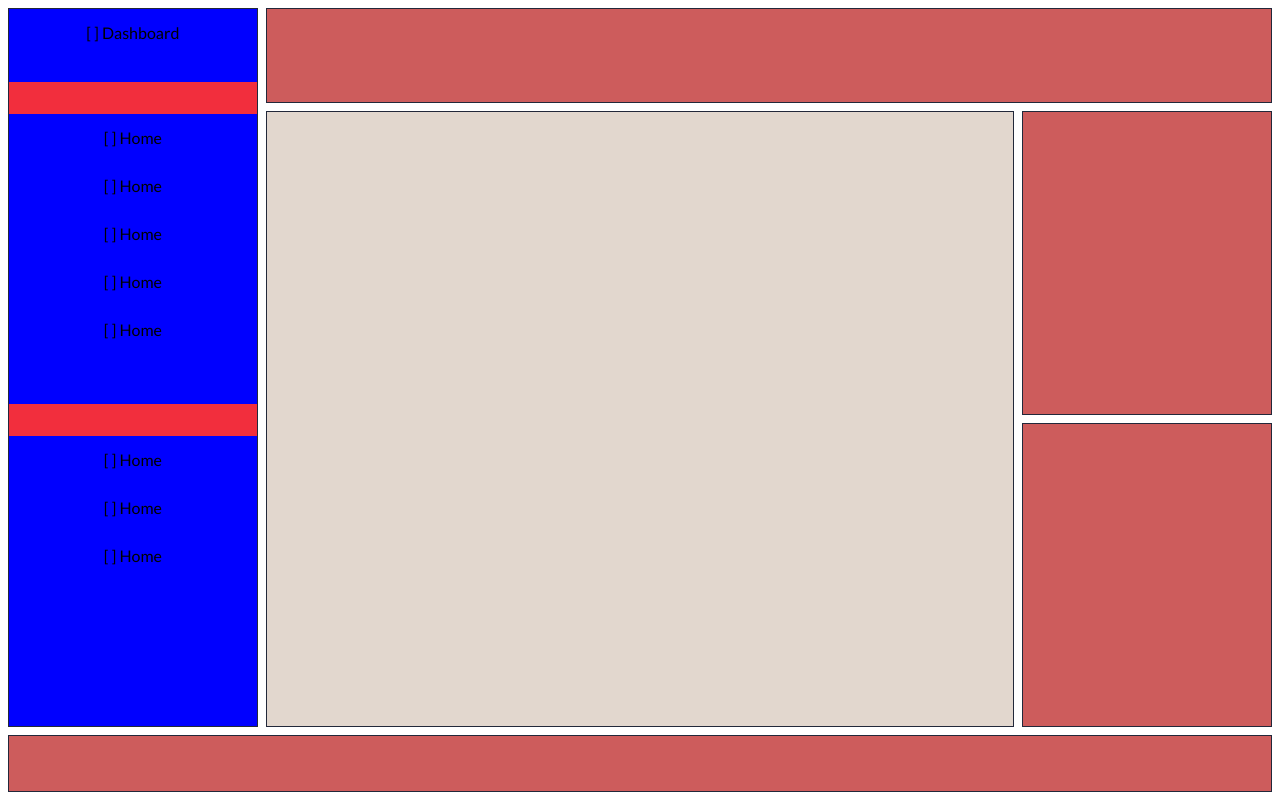
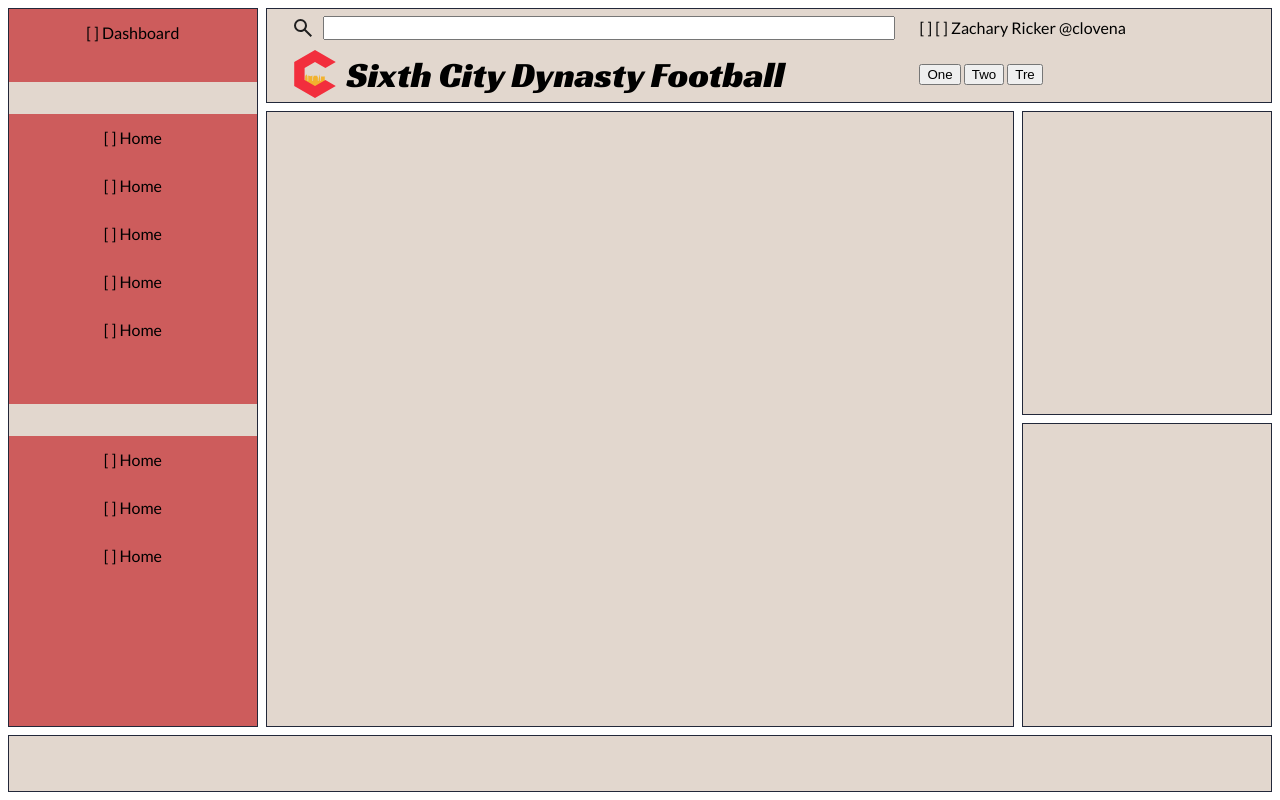
Before and after one commit to Clovena/odin-dashboard, a plain HTML site: page index.html in a window 1280 px wide. Drawn offline with Linux system fonts and the light colour scheme.

Commit message:
Add semi-real content to header. Upload svg for search icon. Format header items.

```diff
--- a/css/style.css
+++ b/css/style.css
@@ -18,13 +18,6 @@
   --scdfl-gray: #e2d7ce;
 }
 
-#layout,
-#header,
-#sidebar,
-#main {
-  display: grid;
-}
-
 .container {
   height: calc(96vh - 8px);
   width: calc(100% - 16px);
@@ -34,23 +27,52 @@
 }
 
 .item {
-  background-color: indianred;
+  background-color: var(--scdfl-gray);
   border: 1px solid var(--scdfl-blue);
+}
+
+#layout,
+#header,
+#sidebar,
+#main {
+  display: grid;
 }
 
 #header {
   grid-area: 1 / 2 / span 1 / -1;
+  grid-template-rows: 40% 60%;
+  grid-template-columns: 65% 35%;
+  align-items: center;
+}
+
+#header #search-bar {
+  display: grid;
+  grid-template-columns: 24px 1fr;
+  gap: 8px;
+  padding: 24px;
+}
+
+#header #title-bar {
+  display: grid;
+  grid-template-columns: 24px 1fr;
+  gap: 32px;
+  align-items: center;
+  padding: 24px;
+}
+
+#header #title {
+  font-family: 'Racing Sans One', sans-serif;
+  font-size: 36px;
 }
 
 #sidebar {
-  background-color: var(--scdfl-red);
   grid-area: 1 / 1 / -2 / span 1;
   grid-template-rows: 1fr 4fr 4fr;
   gap: 32px;
 }
 
 #sidebar > div {
-  background-color: blue;
+  background-color: indianred;
 }
 
 #dash,
@@ -64,7 +86,6 @@
 
 #main {
   grid-area: 2 / 2 / span 2 / span 1;
-  background-color: var(--scdfl-gray);
 }
 
 #footer {
--- a/index.html
+++ b/index.html
@@ -13,7 +13,22 @@
   </head>
   <body>
     <div class="container" id="layout">
-      <div class="item" id="header"></div>
+      <div class="item" id="header">
+        <span id="search-bar">
+          <img src="./img/search.svg" alt="Search icon." />
+          <input type="search" />
+        </span>
+        <p>[ ] [ ] Zachary Ricker @clovena</p>
+        <span id="title-bar">
+          <img src="./img/scdfl-logo.svg" alt="League logo." style="width:48px;" />
+          <p id="title">Sixth City Dynasty Football</p>
+        </span>
+        <div>
+          <button type="button">One</button>
+          <button type="button">Two</button>
+          <button type="button">Tre</button>
+        </div>
+      </div>
 
       <div class="item" id="sidebar">
         <div id="dash">[ ] Dashboard</div>
```
Also changed, not shown: img/search.svg (added).
